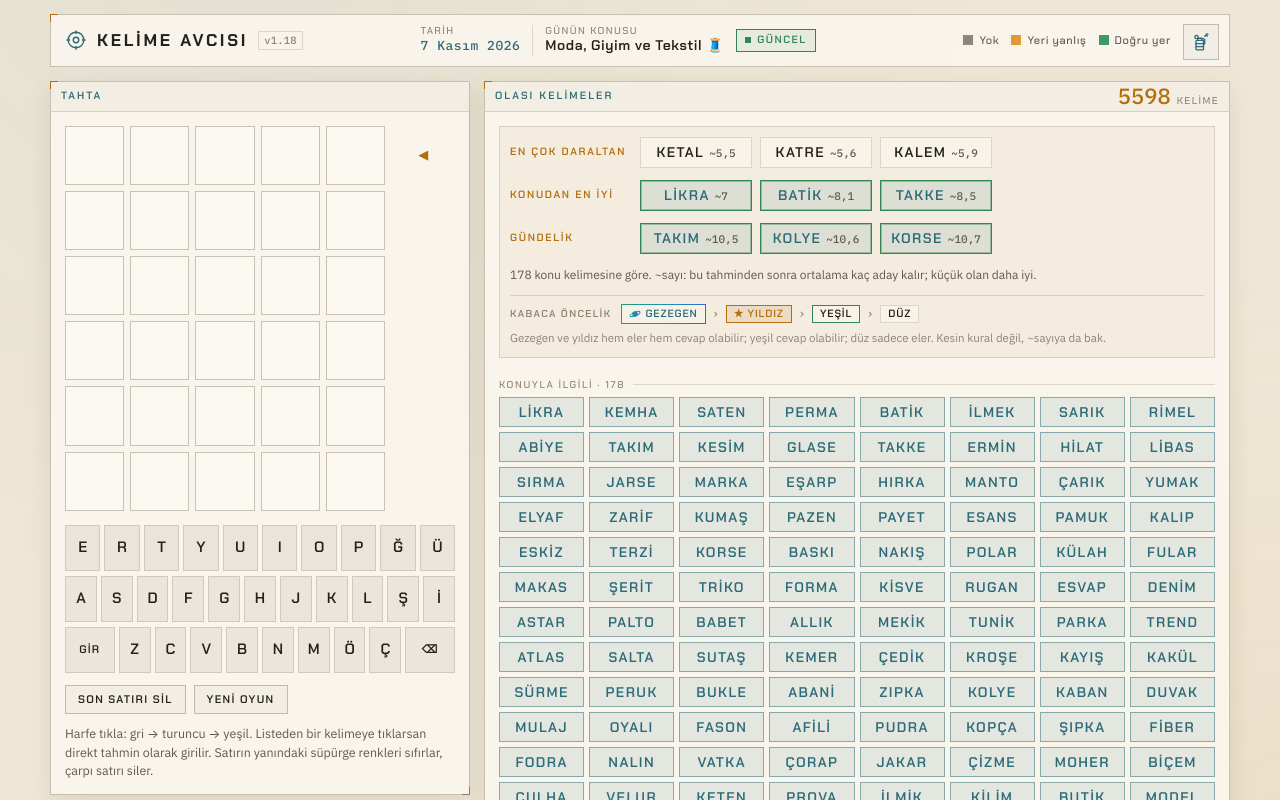
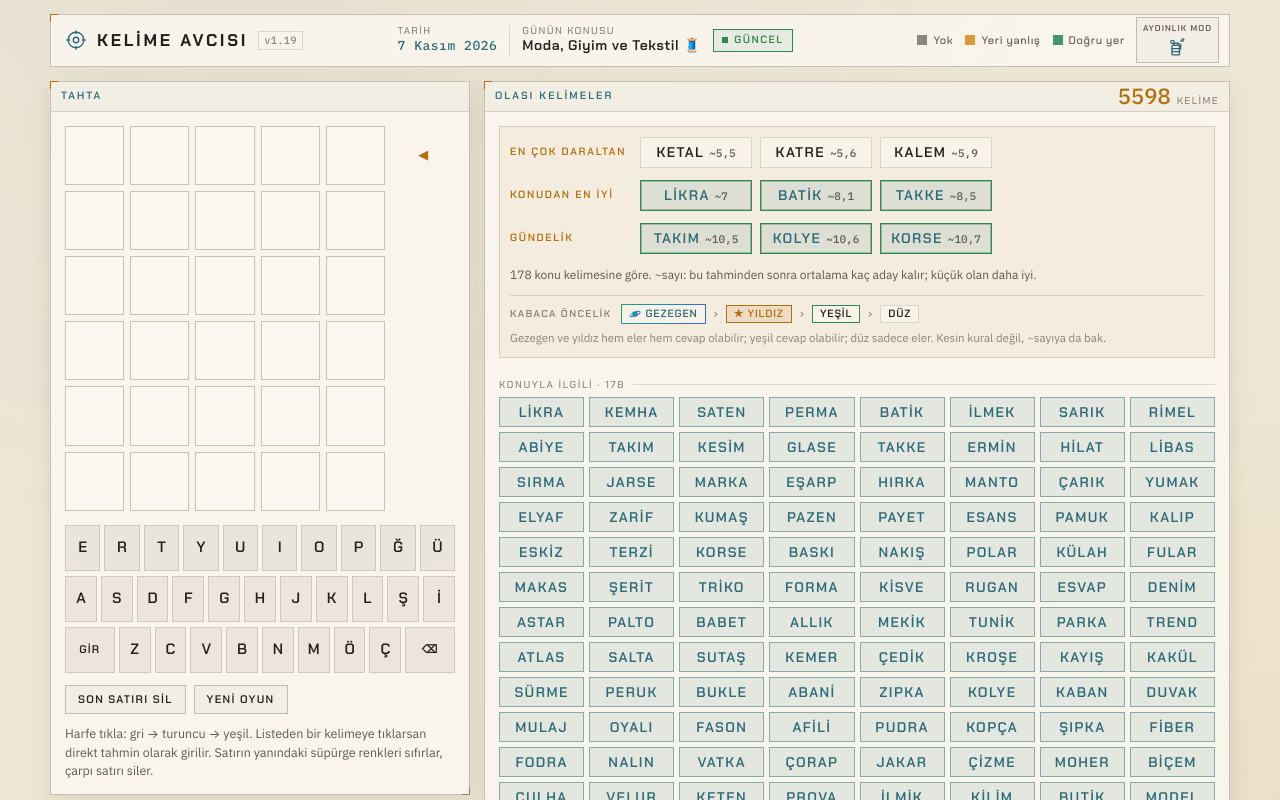
Before and after one commit to baqiKk/kelime-avcisi, a plain HTML site: page index.html in a window 1280 px wide. Shown: the top 800 px of the page. Drawn offline with Linux system fonts and the light colour scheme.

Commit message:
Tema butonunun üstünde Aydınlık mod / Karanlık mod etiketi
Co-Authored-By: Claude Opus 5.5 <noreply@anthropic.com>
Claude-Session: https://claude.ai/code/session_012ewTcpksuhHkb8epMR636H

```diff
--- a/index.html
+++ b/index.html
@@ -55,10 +55,13 @@ body{background:var(--bg);color:var(--ink);font:13.5px/1.45 var(--f-body);-webki
   padding-left:max(16px,env(safe-area-inset-left,0px));padding-right:max(16px,env(safe-area-inset-right,0px));padding-block:14px 32px;min-height:100vh}
 
 /* status bar */
-.bar{max-width:1180px;margin:0 auto 14px;display:grid;grid-template-columns:1fr auto 1fr;align-items:center;gap:10px 18px;border:1px solid var(--line2);background:var(--panel);padding:10px 58px 10px 14px;position:relative}
-.mode{position:absolute;top:9px;right:10px;width:36px;height:36px;border:1px solid var(--line2);background:var(--raise);color:var(--cyan);border-radius:0;cursor:pointer;display:grid;place-items:center;padding:0}
+.bar{max-width:1180px;margin:0 auto 14px;display:grid;grid-template-columns:1fr auto 1fr;align-items:center;gap:10px 18px;border:1px solid var(--line2);background:var(--panel);padding:10px 104px 10px 14px;position:relative}
+.mode{position:absolute;top:50%;transform:translateY(-50%);right:10px;min-width:58px;height:46px;padding:4px 6px 3px;flex-direction:column;gap:3px;border:1px solid var(--line2);background:var(--raise);color:var(--cyan);border-radius:0;cursor:pointer;display:flex;align-items:center;justify-content:center}
 .mode:hover{border-color:var(--line3);background:var(--raise2)}
 .mode svg{width:20px;height:20px}
+@media (max-width:980px){.mode{top:9px;transform:none}.bar{padding-right:14px}.brand{padding-right:80px;min-height:46px}h1{font-size:15px;letter-spacing:.1em;white-space:nowrap}}
+@media (max-width:440px){.brand .ver{display:none}}
+.mode-l{font:600 8.5px/1 var(--f-disp);letter-spacing:.12em;text-transform:uppercase;color:var(--dim);white-space:nowrap}
 .mode:disabled{opacity:.5;cursor:default}
 /* bomba efektleri */
 .fx{position:fixed;inset:0;pointer-events:none;z-index:9999;overflow:hidden}
@@ -241,7 +244,7 @@ textarea{min-height:92px;resize:vertical}
   <div class="brand">
     <svg viewBox="0 0 24 24" fill="none" stroke="currentColor" stroke-width="1.5"><circle cx="12" cy="12" r="8.5"/><circle cx="12" cy="12" r="3"/><path d="M12 1.5v4M12 18.5v4M1.5 12h4M18.5 12h4"/></svg>
     <h1>Kelime Avcısı</h1>
-    <span class="ver" title="Son güncelleme: 7 Kasım 2026 15:49">v1.18</span>
+    <span class="ver" title="Son güncelleme: 7 Kasım 2026 16:06">v1.19</span>
   </div>
   <div class="today">
     <div><span class="lbl">Tarih</span><span class="val date" id="dDate">—</span></div>
@@ -317,7 +320,7 @@ textarea{min-height:92px;resize:vertical}
   </section>
 </div>
 <footer class="foot">
-  <span>Kelime Avcısı <b>v1.18</b></span><span class="dotsep">·</span><span>Son güncelleme 7 Kasım 2026 15:49</span><span class="dotsep">·</span><a href="https://github.com/baqiKk/kelime-avcisi" target="_blank" rel="noopener">Kaynak kod</a>
+  <span>Kelime Avcısı <b>v1.19</b></span><span class="dotsep">·</span><span>Son güncelleme 7 Kasım 2026 16:06</span><span class="dotsep">·</span><a href="https://github.com/baqiKk/kelime-avcisi" target="_blank" rel="noopener">Kaynak kod</a>
 </footer>
 
 <script>
@@ -572,7 +575,7 @@ const ICON_FLASH='<svg viewBox="0 0 24 24" fill="none" stroke="currentColor" str
 const ICON_SMOKE='<svg viewBox="0 0 24 24" fill="none" stroke="currentColor" stroke-width="1.6" stroke-linejoin="round" stroke-linecap="round"><rect x="6" y="10" width="9" height="11.5" rx="1"/><path d="M8 10V7.5h5V10"/><path d="M13 7.5l3.4 1.3v5.6"/><circle cx="6.6" cy="6" r="2"/><path d="M6 14h9M6 17.5h9"/><path d="M16.5 5.2c.9-1.3 2.4-1.3 3.2-.3M18 2.6c.7-.6 1.7-.5 2.3.2"/></svg>';
 const modeBtn=document.getElementById("modeBtn");
 function applyMode(m){document.documentElement.dataset.mode=m; const l=m==="light";
-  modeBtn.innerHTML=l?ICON_SMOKE:ICON_FLASH; const t=l?"Gece moduna geç":"Gündüz moduna geç"; modeBtn.title=t; modeBtn.setAttribute("aria-label",t);
+  modeBtn.innerHTML='<span class="mode-l">'+(l?"Aydınlık mod":"Karanlık mod")+'</span>'+(l?ICON_SMOKE:ICON_FLASH); const t=l?"Gece moduna geç":"Gündüz moduna geç"; modeBtn.title=t; modeBtn.setAttribute("aria-label",t);
   document.dispatchEvent(new Event("modechange"))}
 (function(){let m=S.get("ka_mode",null);
   if(!m){const h=document.documentElement.getAttribute("data-theme");
```
